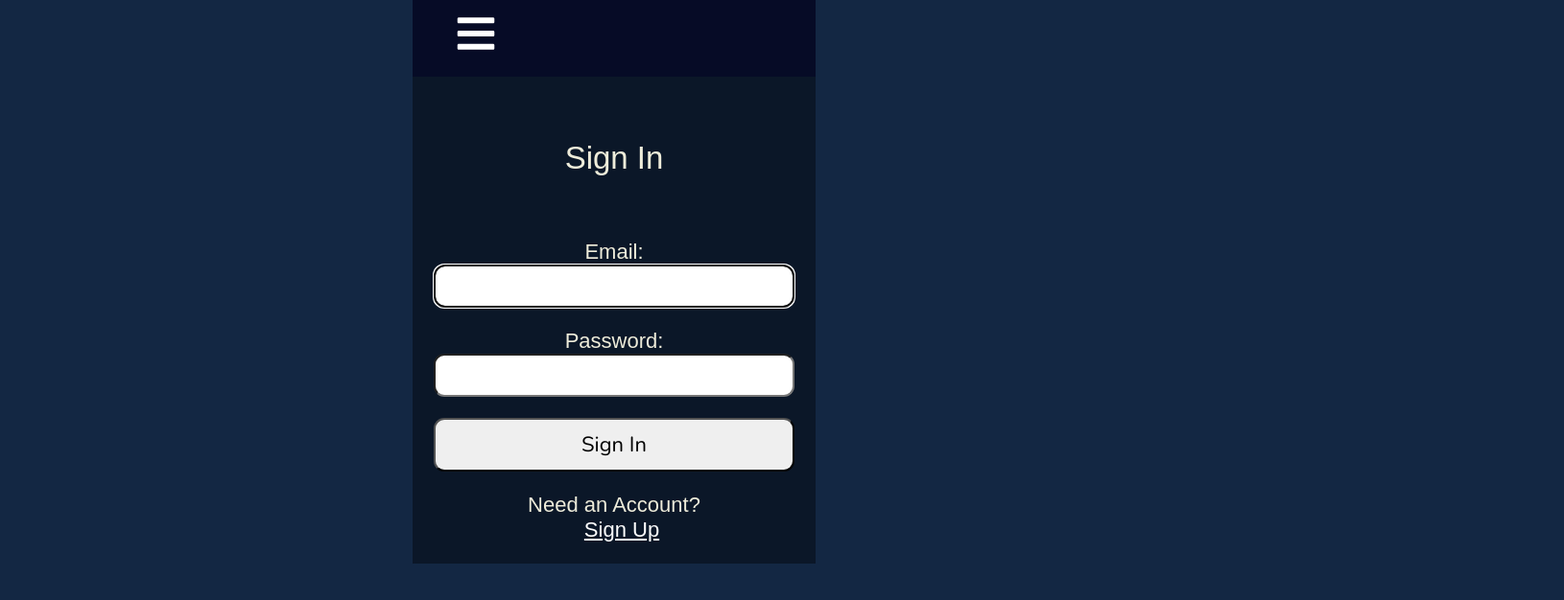
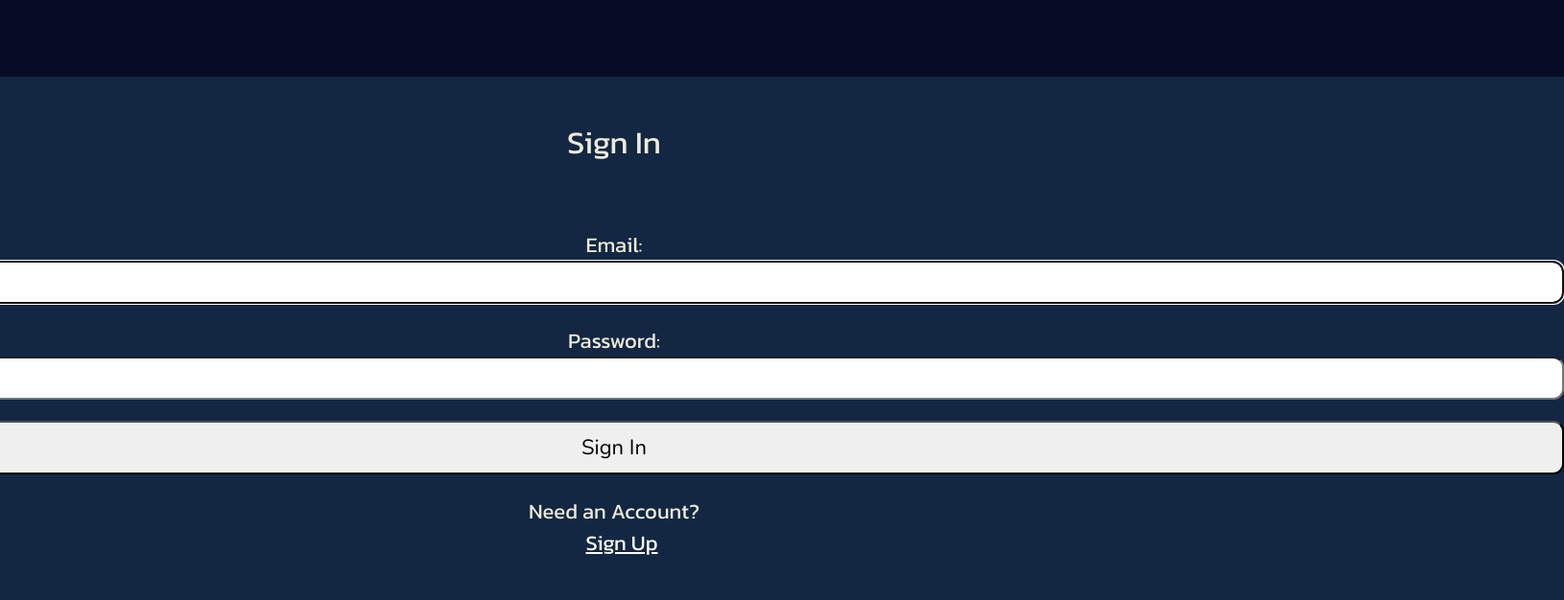
Before and after one commit to devin-caron/AWF-FinalProject, a React (Create React App) app in the folder frontend/: page / in a window 1280 px wide. Shown: the top 626 px of the page at 96% size, 1630 px wide, since content can reach past the window. Built offline with nearby package versions, Linux system fonts and the light colour scheme.

Commit message:
small styling progress

```diff
--- a/frontend/src/Pages/Register.css
+++ b/frontend/src/Pages/Register.css
@@ -12,6 +12,7 @@ html {
     color: #fff;
 }
 
+
 .App {
   display: flex;
   flex-direction: column;
@@ -23,13 +24,13 @@ html {
 
 section {
     width: 100%;
-    max-width: 420px;
-    min-height: 400px;
+    /* max-width: 420px;
+    min-height: 400px; */
     display: flex;
     flex-direction: column;
     justify-content: flex-start;
-    padding: 1rem;
-    background-color: rgba(0,0,0,0.4);
+    /* padding: 1rem; */
+    /* background-color: rgba(0,0,0,0.4); */
 }
 
 form {
--- a/frontend/src/styles/App.scss
+++ b/frontend/src/styles/App.scss
@@ -1,94 +1,94 @@
-// @import url("https://fonts.googleapis.com/css2?family=Kanit:wght@100;200;300;400;500;600;700;800;900&display=swap");
-// @import "properties.scss";
+@import url("https://fonts.googleapis.com/css2?family=Kanit:wght@100;200;300;400;500;600;700;800;900&display=swap");
+@import "properties.scss";
 
 
-// body {
-//   font-family: "Kanit", sans-serif;
-//   background-color: $blue;
-//   color: $white;
-//   display: flex;
-//   flex-direction: column;
-//   align-items: center;
-//   text-align: center;
-// }
+body {
+  font-family: "Kanit", sans-serif;
+  background-color: $blue;
+  color: $white;
+  display: flex;
+  flex-direction: column;
+  align-items: center;
+  text-align: center;
+}
 
-// h1 {
-//   margin: 2rem 0;
-//   font-weight: 400;
-// }
+h1 {
+  margin: 2rem 0;
+  font-weight: 400;
+}
 
-// main {
-//   display: flex;
-//   flex-direction: column;
-//   border: 1px solid $green;
-//   align-items: center;
-//   width: fit-content;
-// }
+main {
+  display: flex;
+  flex-direction: column;
+  border: 1px solid $green;
+  align-items: center;
+  width: fit-content;
+}
 
-// section {
-//   display: flex;
-//   width: 90rem;
-//   margin-bottom: 2rem;
-// }
+section {
+  display: flex;
+  width: 90rem;
+  margin-bottom: 2rem;
+}
 
-// .button {
-//   border: 1px solid $gold;
-//   text-transform: uppercase;
-//   width: fit-content;
-//   padding: 0.3rem 1.5rem;
-//   background-color: $green;
-//   border-color: $green;
-//   color: $blue;
-//   font-weight: 500;
-//   font-family: "Kanit", sans-serif;
-//   border-radius: 0.25rem;
-//   font-size: 1rem;
-//   margin-right: 0.25rem;
+.button {
+  border: 1px solid $gold;
+  text-transform: uppercase;
+  width: fit-content;
+  padding: 0.3rem 1.5rem;
+  background-color: $green;
+  border-color: $green;
+  color: $blue;
+  font-weight: 500;
+  font-family: "Kanit", sans-serif;
+  border-radius: 0.25rem;
+  font-size: 1rem;
+  margin-right: 0.25rem;
 
-//   &:hover {
-//     background-color: $highlight;
-//     border-color: $highlight;
-//     cursor: pointer;
-//   }
+  &:hover {
+    background-color: $highlight;
+    border-color: $highlight;
+    cursor: pointer;
+  }
 
-//   &:focus {
-//     outline: none;
-//     border-color: $highlight;
-//     background-color: $highlight;
-//     color: $white;
-//   }
+  &:focus {
+    outline: none;
+    border-color: $highlight;
+    background-color: $highlight;
+    color: $white;
+  }
 
-//   &.addTask {
-//     font-size: 3rem;
-//     padding: 0 0 0.4rem 0;
-//     border-radius: 50%;
-//     width: 2.5rem;
-//     height: 2.5rem;
-//     line-height: 1rem;
-//     margin-bottom: 2rem;
-//   }
+  &.addTask {
+    font-size: 3rem;
+    padding: 0 0 0.4rem 0;
+    border-radius: 50%;
+    width: 2.5rem;
+    height: 2.5rem;
+    line-height: 1rem;
+    margin-bottom: 2rem;
+  }
 
-//   &.moveTask {
-//     font-size: 1.5rem;
-//     padding: 0.5rem 0.5rem;
-//     margin-bottom: 0;
-//     line-height: 1rem;
-//   }
+  &.moveTask {
+    font-size: 1.5rem;
+    padding: 0.5rem 0.5rem;
+    margin-bottom: 0;
+    line-height: 1rem;
+  }
 
-//   &.delete {
-//     background-color: $pink;
-//     border-color: $pink;
+  &.delete {
+    background-color: $pink;
+    border-color: $pink;
 
-//     &:hover {
-//       background-color: $red;
-//       border-color: $red;
-//     }
-//   }
-// }
+    &:hover {
+      background-color: $red;
+      border-color: $red;
+    }
+  }
+}
 
-// @media only screen and (max-width: 75rem) {
-//   section {
-//     width: 100%;
-//     flex-direction: column;
-//   }
-// }
+@media only screen and (max-width: 75rem) {
+  section {
+    width: 100%;
+    flex-direction: column;
+  }
+}
```
